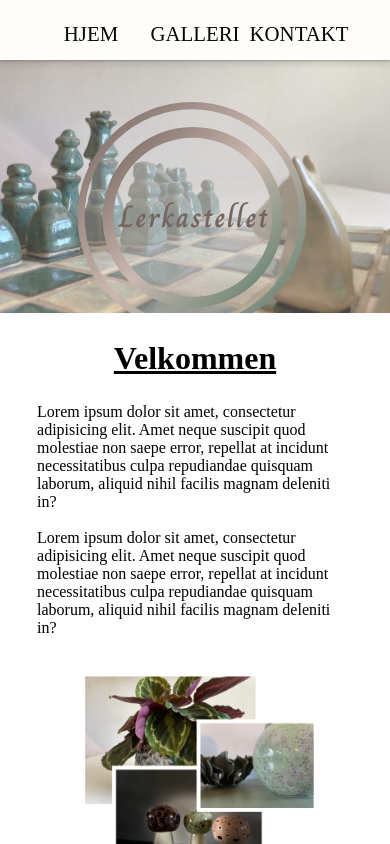
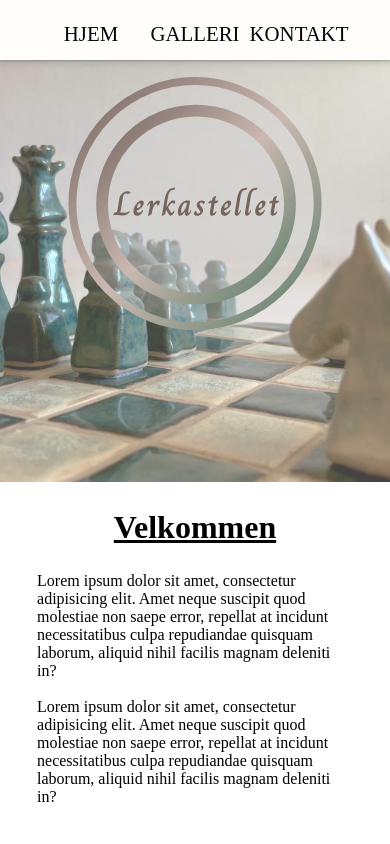
Before and after one commit to TomGrooves/lerkastellet_frontend, a React (Vite) app: page / in a window 390 px wide. Shown: the top 844 px of the page. Built offline with nearby package versions, Linux system fonts and the light colour scheme; no server answers; a web font is replaced by a local one.

Commit message:
mobile styling

```diff
--- a/src/components/Header.tsx
+++ b/src/components/Header.tsx
@@ -1,6 +1,6 @@
 import style from '../styles/header.module.scss'
 import bgimage from '../assets/bgimgnew.webp'
-import { ReactComponent as Logo } from '../assets/logo.svg'
+import { ReactComponent as Logo } from '../assets/newLogo.svg'
 
 export const Header = () => {
 
--- a/src/styles/header.module.scss
+++ b/src/styles/header.module.scss
@@ -9,7 +9,6 @@
   background-position-y: 50%;
   background-blend-mode: lighten;
   background-color: rgba(181, 173, 173, 0.38);
-
 
 
   svg {
@@ -54,7 +53,7 @@
     height: 50vh;
 
     svg {
-        margin-top: 5vh;
+        margin-top: 2.5vh;
         height: 45vh;
     }
 
@@ -71,28 +70,16 @@
   }
 }
 
-@media only screen and (max-width: 680px) {
-    .header {
-        height: 40vh;
-
-        svg {
-            width: 90%;
-            margin-left: 5%;
-            margin-top: 5vh;
-            height: 35vh;
-        }
-    }
-}
 
 @media only screen and (max-width: 400px) {
     .header {
-        height: 30vh;
+        height: 50vh;
 
         svg {
-            width: 90%;
-            margin-left: 5%;
-            margin-top: 5vh;
-            height: 25vh;
+            width: 100%;
+            margin-top: 2vh;
+            height: 30vh;
+            margin-left: 4px;
         }
     }
 }
```
Also changed, not shown: src/assets/newLogo.svg (added).
